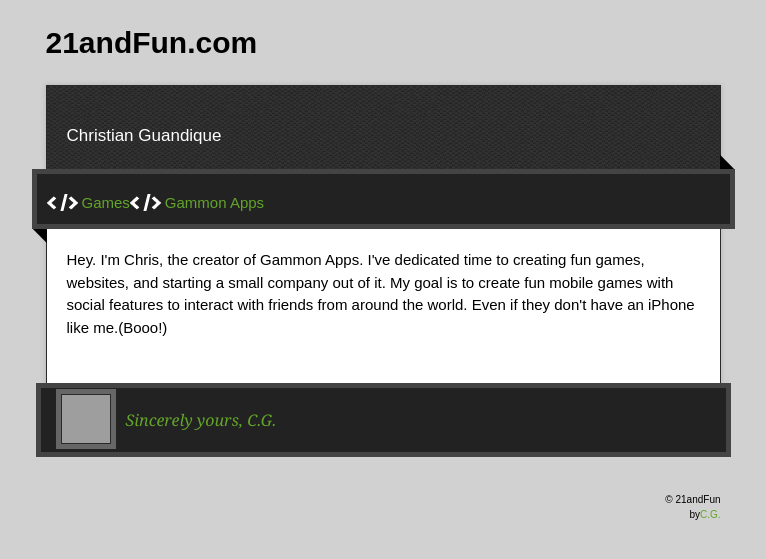
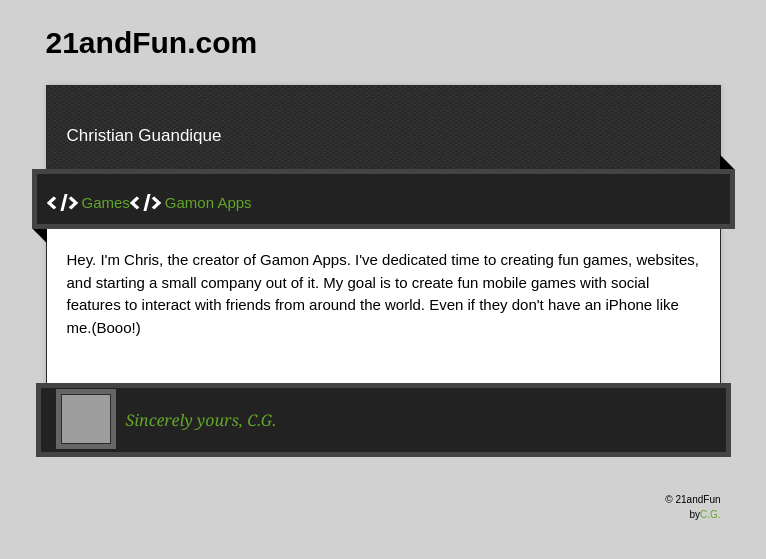
Before and after one commit to KhriztianG/KhriztianG.github.io, a Jekyll site: the page index.html, which Jekyll copies as it is, in a window 1280 px wide. Shown: the top 559 px of the page, without its empty margins (257-1023 px from the left). Built offline with Jekyll 4.4.1, drawn with Linux system fonts in a browser that asks for light colours; nearby versions of some CDN libraries; grey boxes are pictures that could not be loaded.

Commit message:
Update index.html

```diff
--- a/index.html
+++ b/index.html
@@ -27,13 +27,13 @@
       <div id="main" role="main">
         <div class="download-bar">
         <div class="inner">
-          <a href="https://www.appstore.com" class="code">Games <a href="https://www.gammonapps.com" class="code">Gammon Apps</a></a>
+          <a href="https://www.appstore.com" class="code">Games <a href="https://www.gamonapps.com" class="code">Gamon Apps</a></a>
 
         </div>
         <span class="blc"></span><span class="trc"></span>
         </div>
         <article class="markdown-body">
-          <p>Hey. I'm Chris, the creator of Gammon Apps. I've dedicated time to creating fun games, websites, and starting a small company out of it. My goal is to create fun mobile games with social features to interact with friends from around the world. Even if they don't have an iPhone like me.(Booo!)  </p>
+          <p>Hey. I'm Chris, the creator of Gamon Apps. I've dedicated time to creating fun games, websites, and starting a small company out of it. My goal is to create fun mobile games with social features to interact with friends from around the world. Even if they don't have an iPhone like me.(Booo!)  </p>
         </article>
       </div>
     </div>
```
